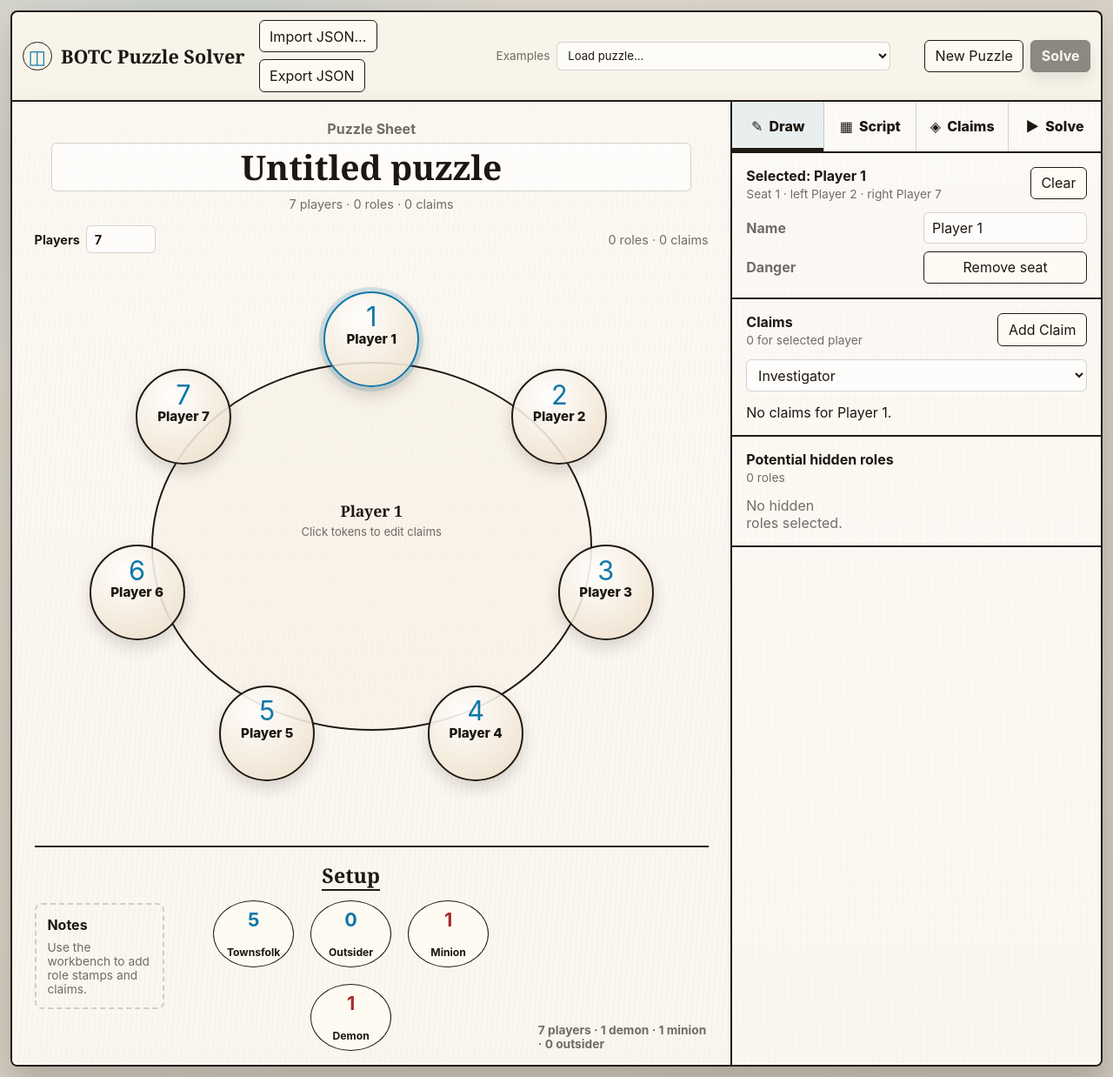
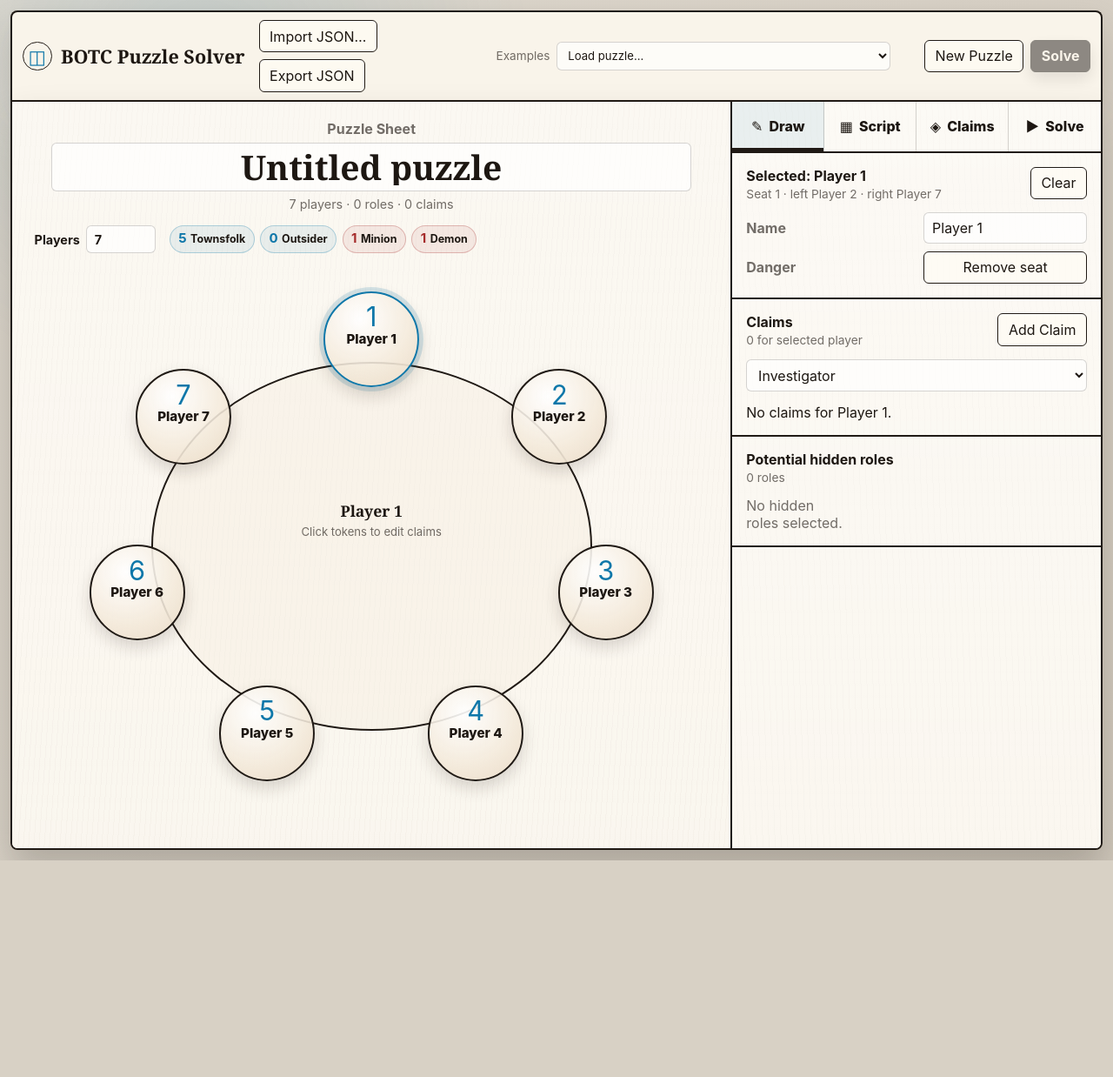
Before and after one commit to jthemphill/botc-solvers, a React (Vite) app: page / in a window 1280 px wide. Shown: the whole page at 87% size. After the commit the page ends 989 px from the top, so only its background shows below. Built offline with nearby package versions, Linux system fonts and the light colour scheme.

Commit message:
Move setup counts into sheet toolbar

```diff
--- a/src/components/SeatingChartEditor.tsx
+++ b/src/components/SeatingChartEditor.tsx
@@ -52,6 +52,7 @@ export function PuzzleSheet({ doc, dispatch, selectedIndex, onSelect }: SharedPr
   const players = doc.players;
   const selectedName = players[selectedIndex];
   const setupCounts = countSetupRoles(doc);
+  const hasTimeline = doc.timeline !== undefined && doc.timeline.length > 0;
   const [draggedIndex, setDraggedIndex] = useState<number | undefined>(undefined);
   const quoteCards = claimQuoteCardsForDoc(doc);
   const chartQuoteCards = players.length <= 10 ? firstQuoteCardsByPlayer(quoteCards) : [];
@@ -94,9 +95,7 @@ export function PuzzleSheet({ doc, dispatch, selectedIndex, onSelect }: SharedPr
             onChange={(event) => dispatch({ type: "setPlayerCount", count: Number(event.target.value) })}
           />
         </label>
-        <span>
-          {doc.script.length} roles · {doc.claims.length} claims
-        </span>
+        <SetupCountSummary setupCounts={setupCounts} />
       </div>
 
       <div className="seating-chart" aria-label="Clockwise seating chart">
@@ -165,12 +164,11 @@ export function PuzzleSheet({ doc, dispatch, selectedIndex, onSelect }: SharedPr
 
       <ClaimQuoteDeck cards={quoteCards} onSelect={onSelect} />
 
-      <div className="sheet-divider" />
-
-      {doc.timeline !== undefined && doc.timeline.length > 0 ? (
-        <TimelineStrip timeline={doc.timeline} />
-      ) : (
-        <SetupStrip playerCount={players.length} setupCounts={setupCounts} />
+      {hasTimeline && (
+        <>
+          <div className="sheet-divider" />
+          <TimelineStrip timeline={doc.timeline ?? []} />
+        </>
       )}
     </div>
   );
@@ -337,36 +335,23 @@ function HiddenRolesTray({ roles }: { roles: readonly string[] }) {
   );
 }
 
-function RuleToken({ label, count, tone = "good" }: { label: string; count: number; tone?: "good" | "evil" }) {
+function SetupCountSummary({ setupCounts }: { setupCounts: Record<CharacterType, number> }) {
   return (
-    <div className={`rule-token ${tone}`} aria-label={`${count} ${label}`}>
-      <strong>{count}</strong>
-      <span>{label}</span>
+    <div className="setup-counts" aria-label="Setup role counts">
+      <SetupCountPill label="Townsfolk" count={setupCounts.townsfolk} />
+      <SetupCountPill label="Outsider" count={setupCounts.outsider} />
+      <SetupCountPill label="Minion" count={setupCounts.minion} tone="evil" />
+      <SetupCountPill label="Demon" count={setupCounts.demon} tone="evil" />
     </div>
   );
 }
 
-function SetupStrip({ playerCount, setupCounts }: { playerCount: number; setupCounts: Record<CharacterType, number> }) {
+function SetupCountPill({ label, count, tone = "good" }: { label: string; count: number; tone?: "good" | "evil" }) {
   return (
-    <div className="rules-strip" aria-label="Puzzle setup summary">
-      <div className="notes-box">
-        <strong>Notes</strong>
-        <span>Use the workbench to add role stamps and claims.</span>
-      </div>
-      <div className="rules-summary">
-        <h3>Setup</h3>
-        <div className="rule-token-row">
-          <RuleToken label="Townsfolk" count={setupCounts.townsfolk} />
-          <RuleToken label="Outsider" count={setupCounts.outsider} />
-          <RuleToken label="Minion" count={setupCounts.minion} tone="evil" />
-          <RuleToken label="Demon" count={setupCounts.demon} tone="evil" />
-        </div>
-      </div>
-      <div className="sheet-footnote">
-        {playerCount} players · {setupCounts.demon} demon · {setupCounts.minion} minion · {setupCounts.outsider}{" "}
-        outsider
-      </div>
-    </div>
+    <span className={`setup-count-pill ${tone}`} aria-label={`${count} ${label}`}>
+      <strong>{count}</strong>
+      {label}
+    </span>
   );
 }
 
--- a/src/styles.css
+++ b/src/styles.css
@@ -289,8 +289,9 @@ summary {
 .sheet-tools {
   display: flex;
   align-items: center;
-  justify-content: space-between;
+  justify-content: flex-start;
   gap: 1rem;
+  flex-wrap: wrap;
   color: var(--muted-ink);
   font-size: 0.9rem;
 }
@@ -301,6 +302,42 @@ summary {
   align-items: center;
   color: var(--ink);
   font-weight: 650;
+}
+
+.setup-counts {
+  display: inline-flex;
+  gap: 0.42rem;
+  flex-wrap: wrap;
+  align-items: center;
+}
+
+.setup-count-pill {
+  display: inline-flex;
+  gap: 0.28rem;
+  align-items: baseline;
+  min-height: 2rem;
+  border: 1px solid rgba(14, 119, 169, 0.28);
+  border-radius: 999px;
+  background: rgba(14, 119, 169, 0.08);
+  color: var(--ink);
+  padding: 0.26rem 0.58rem;
+  font-size: 0.78rem;
+  font-weight: 750;
+  white-space: nowrap;
+}
+
+.setup-count-pill strong {
+  color: var(--blue-ink);
+  font-size: 0.94rem;
+}
+
+.setup-count-pill.evil {
+  border-color: rgba(165, 43, 43, 0.28);
+  background: rgba(165, 43, 43, 0.08);
+}
+
+.setup-count-pill.evil strong {
+  color: var(--red-ink);
 }
 
 .seating-chart {
@@ -566,73 +603,11 @@ summary {
   background: var(--paper-line);
 }
 
-.rules-strip {
-  display: grid;
-  grid-template-columns: minmax(8rem, 0.38fr) minmax(16rem, 1fr) minmax(10rem, 0.5fr);
-  gap: 1.2rem;
-  align-items: center;
-  padding: 1rem 0 0;
-}
-
-.notes-box {
-  display: grid;
-  gap: 0.5rem;
-  min-height: 6rem;
-  padding: 0.8rem;
-  border: 2px dashed var(--paper-soft-line);
-  border-radius: 8px;
-}
-
-.notes-box span,
 .sheet-footnote,
 .panel-heading-row span,
 .solve-panel-header span {
   color: var(--muted-ink);
   font-size: 0.86rem;
-}
-
-.rules-summary {
-  display: grid;
-  justify-items: center;
-  gap: 0.7rem;
-}
-
-.rules-summary h3 {
-  border-bottom: 2px solid var(--paper-line);
-  font-family: Georgia, "Times New Roman", serif;
-  font-size: 1.45rem;
-}
-
-.rule-token-row {
-  display: flex;
-  justify-content: center;
-  gap: 1.2rem;
-  flex-wrap: wrap;
-}
-
-.rule-token {
-  display: grid;
-  width: 5.8rem;
-  min-height: 4.8rem;
-  place-items: center;
-  border: 1.5px solid var(--paper-line);
-  border-radius: 50%;
-  background: rgba(255, 252, 244, 0.75);
-  text-align: center;
-}
-
-.rule-token strong {
-  color: var(--blue-ink);
-  font-size: 1.35rem;
-}
-
-.rule-token.evil strong {
-  color: var(--red-ink);
-}
-
-.rule-token span {
-  font-size: 0.76rem;
-  font-weight: 750;
 }
 
 .sheet-footnote {
@@ -1276,10 +1251,6 @@ summary {
     grid-template-columns: 1fr;
   }
 
-  .rules-strip {
-    grid-template-columns: 1fr;
-  }
-
   .timeline-strip {
     grid-template-columns: 1fr;
   }
```
